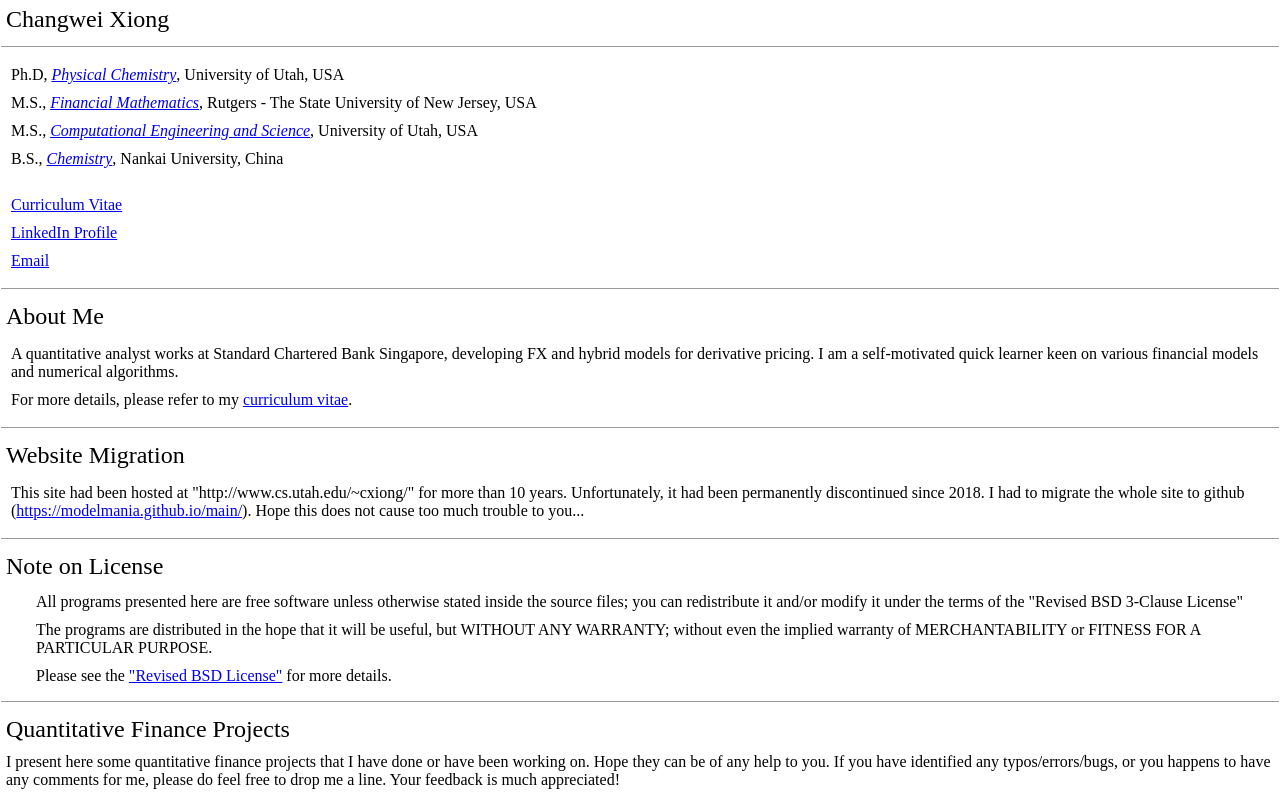
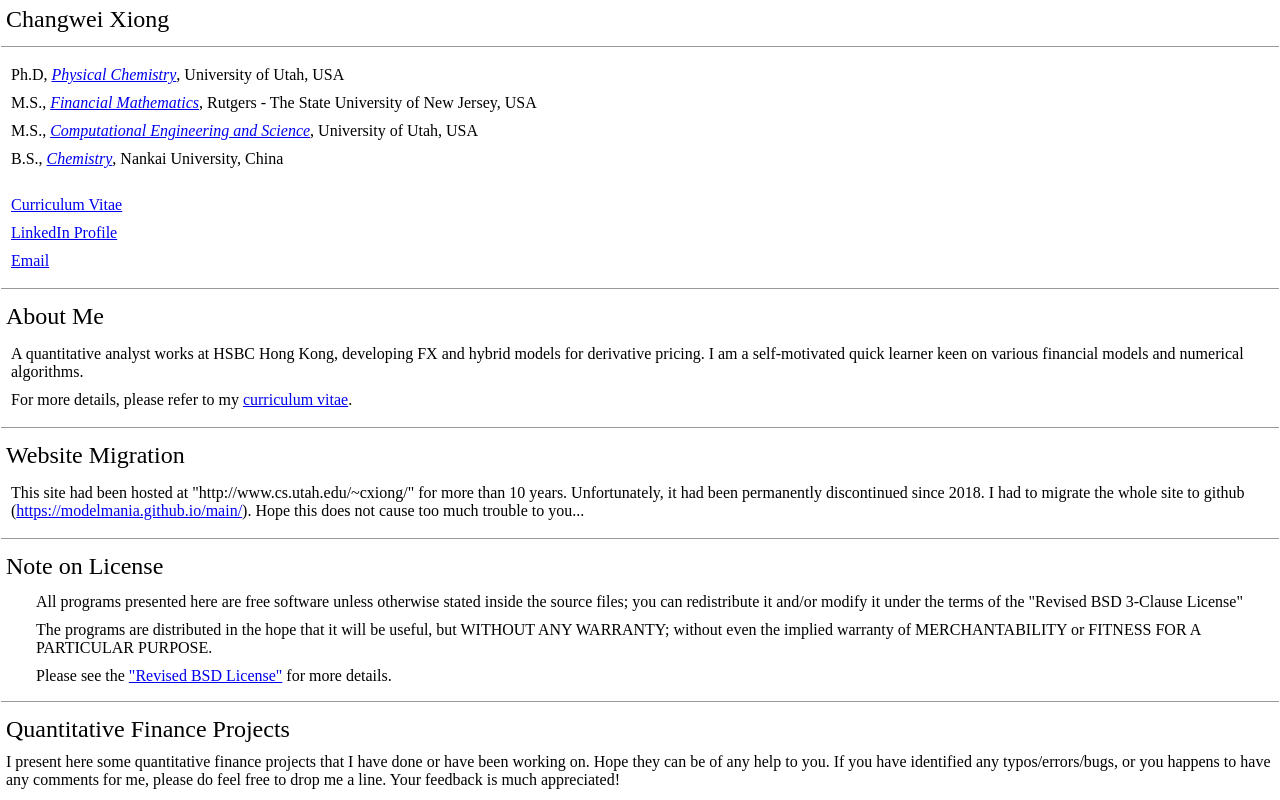
Before and after one commit to modelmania/main, a plain HTML site: page index.html in a window 1280 px wide. Shown: the top 800 px of the page. Drawn offline with nearby package versions, Linux system fonts and the light colour scheme; some packages are replaced by stand-ins of ours.

Commit message:
update index page

```diff
--- a/index.html
+++ b/index.html
@@ -30,7 +30,7 @@
             <h2>About Me</h2>
 			<h4>
 				<p>
-					A quantitative analyst works at Standard Chartered Bank Singapore, developing FX and hybrid models for derivative pricing. I am a self-motivated quick learner keen on various financial models and numerical algorithms.
+					A quantitative analyst works at HSBC Hong Kong, developing FX and hybrid models for derivative pricing. I am a self-motivated quick learner keen on various financial models and numerical algorithms.
 				</p>
 				<p>
 					For more details, please refer to my <a href="Files/Docs/Changwei_Xiong_Curriculum_Vitae.pdf">curriculum vitae</a>.
```
